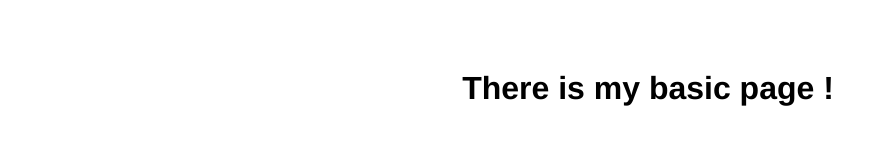
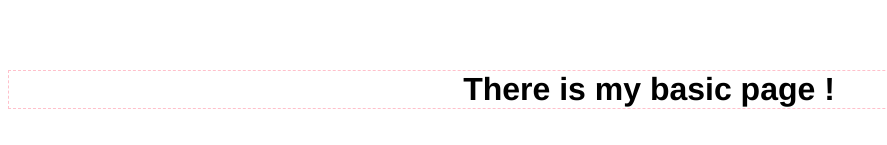
Before and after one commit to AbTarik/first, a plain HTML site: page index.html in a window 1280 px wide. Shown: the part 271-416 px from the top of the page, without its empty margins (0-887 px from the left). Drawn offline with Linux system fonts and the light colour scheme.

Commit message:
Created third version add border

```diff
--- a/index.html
+++ b/index.html
@@ -11,6 +11,7 @@
         		text-align : center;
         		font-family : Helvetica;
         		font-size : 100;
+        		border : 1px dashed pink;
         	}
         </style>
     </head>
```
